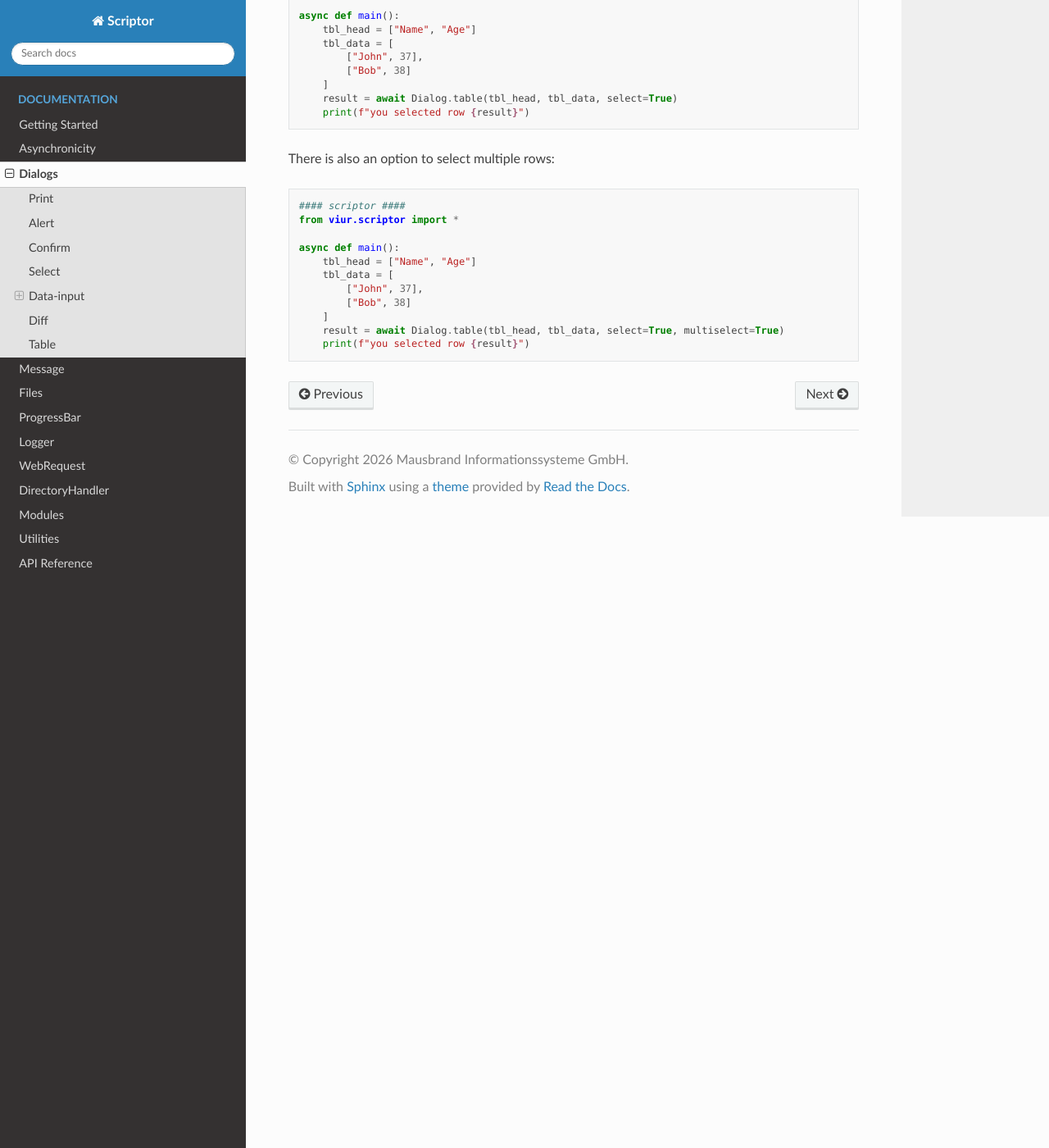
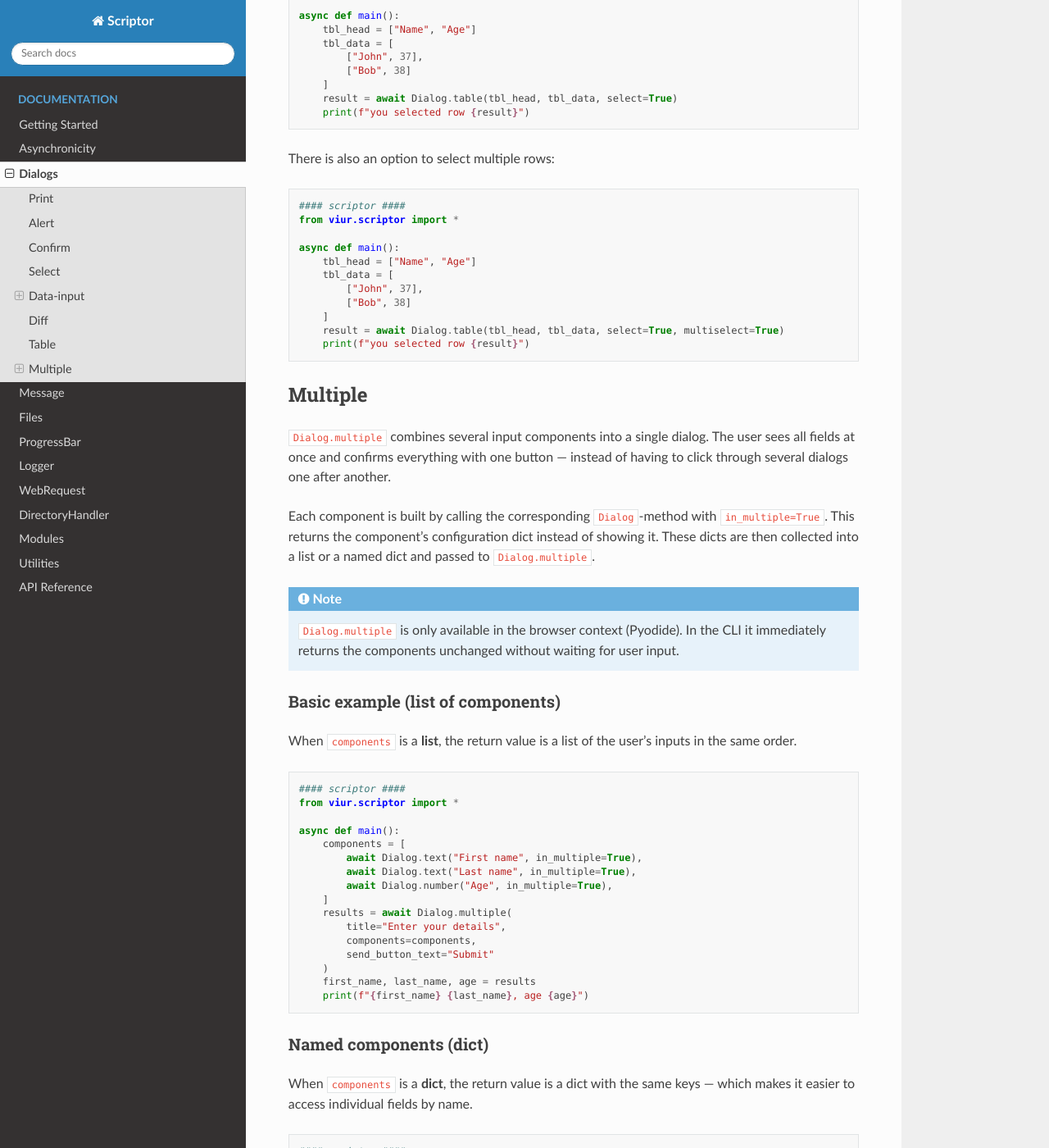
Before and after one commit to viur-framework/viur-scriptor-api, a Sphinx documentation site: the page built from docs/source/dialog.rst, in a window 1280 px wide and 1400 px high, scrolled down 5539 px. Shown: the whole window at 82% size. Built offline with Sphinx 7.4.7 and the Read the Docs theme 3.1.0, drawn with Linux system fonts in a browser that asks for light colours; some of the changed text lies outside the part shown.

Commit message:
docs: Add Dialog.multiple

```diff
--- a/docs/source/API.rst
+++ b/docs/source/API.rst
@@ -12,7 +12,7 @@ API Reference
     :members: get_url, get_status_code, get_content
 
 .. autoclass:: viur.scriptor.dialog.Dialog
-    :members: print, alert, select, confirm, text, number, date, show_diff, table
+    :members: print, alert, select, confirm, text, number, date, show_diff, table, multiple
 
 .. autoclass:: viur.scriptor.progressbar.ProgressBar
     :members: set, unset
--- a/docs/source/dialog.rst
+++ b/docs/source/dialog.rst
@@ -318,3 +318,100 @@ There is also an option to select multiple rows:
         ]
         result = await Dialog.table(tbl_head, tbl_data, select=True, multiselect=True)
         print(f"you selected row {result}")
+
+
+Multiple
+--------
+``Dialog.multiple`` combines several input components into a single dialog. The user sees all
+fields at once and confirms everything with one button — instead of having to click through
+several dialogs one after another.
+
+Each component is built by calling the corresponding ``Dialog``-method with ``in_multiple=True``.
+This returns the component's configuration dict instead of showing it. These dicts are then
+collected into a list or a named dict and passed to ``Dialog.multiple``.
+
+.. note::
+   ``Dialog.multiple`` is only available in the browser context (Pyodide). In the CLI it
+   immediately returns the components unchanged without waiting for user input.
+
+Basic example (list of components)
+~~~~~~~~~~~~~~~~~~~~~~~~~~~~~~~~~~~
+When ``components`` is a **list**, the return value is a list of the user's inputs in the
+same order.
+
+.. code-block:: python
+
+    #### scriptor ####
+    from viur.scriptor import *
+
+    async def main():
+        components = [
+            await Dialog.text("First name", in_multiple=True),
+            await Dialog.text("Last name", in_multiple=True),
+            await Dialog.number("Age", in_multiple=True),
+        ]
+        results = await Dialog.multiple(
+            title="Enter your details",
+            components=components,
+            send_button_text="Submit"
+        )
+        first_name, last_name, age = results
+        print(f"{first_name} {last_name}, age {age}")
+
+
+Named components (dict)
+~~~~~~~~~~~~~~~~~~~~~~~
+When ``components`` is a **dict**, the return value is a dict with the same keys — which makes
+it easier to access individual fields by name.
+
+.. code-block:: python
+
+    #### scriptor ####
+    from viur.scriptor import *
+
+    async def main():
+        components = {
+            "name":     await Dialog.text("Name", in_multiple=True),
+            "category": await Dialog.select(["A", "B", "C"], in_multiple=True),
+            "date":     await Dialog.date("Date", in_multiple=True),
+        }
+        results = await Dialog.multiple(
+            title="New entry",
+            components=components,
+            send_button_text="Create"
+        )
+        print(results["name"])
+        print(results["category"])
+        print(results["date"])
+
+
+Reusing a dialog (``reuse=True``)
+~~~~~~~~~~~~~~~~~~~~~~~~~~~~~~~~~~
+If you want to show the same dialog again — for example in a loop to collect several entries —
+you can pass ``reuse=True`` for all calls after the first. This skips re-sending the component
+definitions to the browser and only waits for the next submission.
+
+.. code-block:: python
+
+    #### scriptor ####
+    from viur.scriptor import *
+
+    async def main():
+        components = {
+            "article": await Dialog.text("Article number", in_multiple=True),
+            "amount":  await Dialog.number("Amount", in_multiple=True),
+        }
+        entries = []
+        first = True
+        while True:
+            results = await Dialog.multiple(
+                title="Scan article",
+                components=components,
+                send_button_text="Add",
+                reuse=not first
+            )
+            first = False
+            entries.append(results)
+            if not await Dialog.confirm("Add another article?"):
+                break
+        print(entries)
```
Also changed, not shown: 1 other file.
